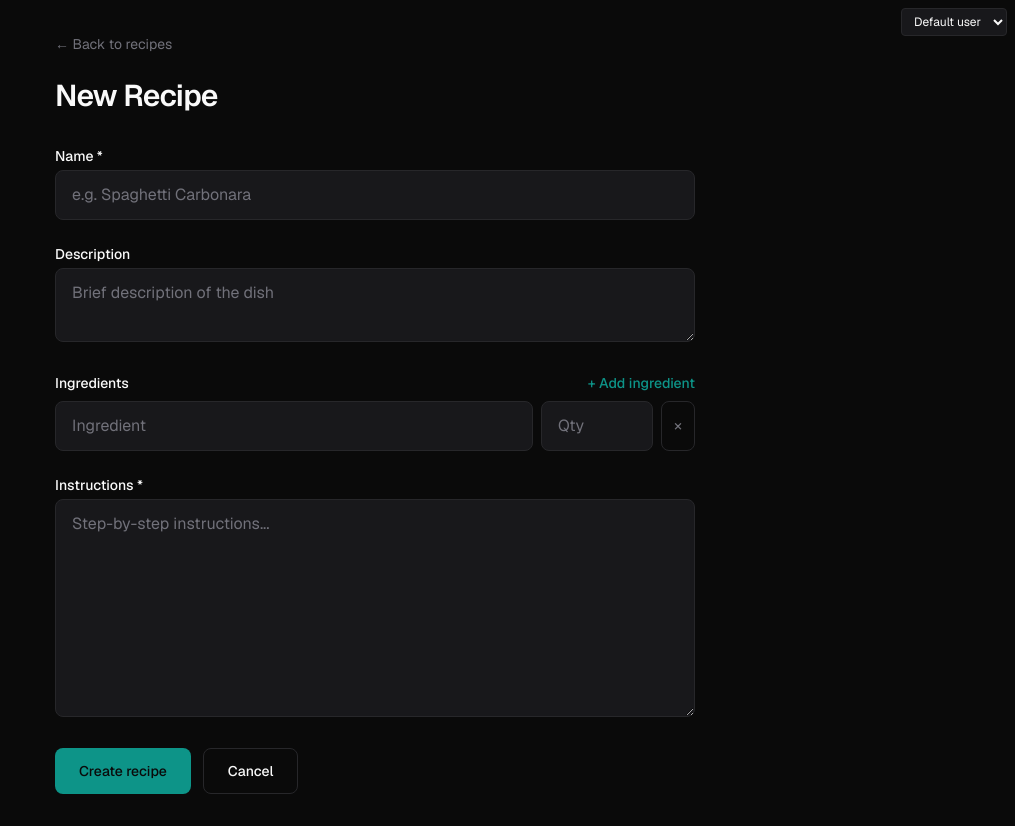
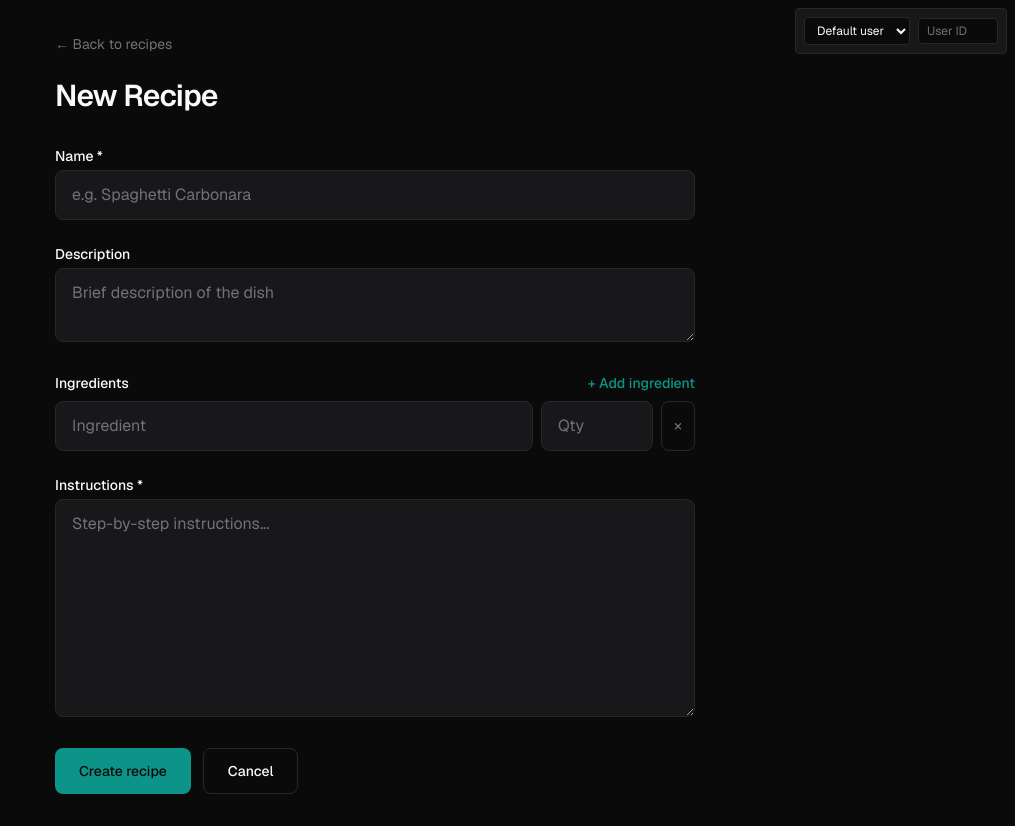
Before and after one commit to okay1204/feature-flavor, a Next.js app in the folder frontend/: page /recipes/new in a window 1280 px wide. Shown: the whole page, without its empty margins (265-1280 px from the left). Built offline with nearby package versions, Linux system fonts and the light colour scheme; what launchdarkly-react-client-sdk would draw is missing.

Commit message:
Add textbox to change user id

```diff
--- a/frontend/components/LDProviderWrapper.tsx
+++ b/frontend/components/LDProviderWrapper.tsx
@@ -3,38 +3,69 @@
 import { LDProvider } from "launchdarkly-react-client-sdk";
 import { useCallback, useState } from "react";
 
-const USER_KEY = "ld-user-type";
+const USER_TYPE_KEY = "ld-user-type";
+const USER_ID_KEY = "ld-user-id";
 
 function getStoredUserType(): "default" | "beta" {
   if (typeof window === "undefined") return "default";
-  const stored = localStorage.getItem(USER_KEY);
+  const stored = localStorage.getItem(USER_TYPE_KEY);
   return stored === "beta" || stored === "default" ? stored : "default";
+}
+
+function getStoredUserId(): string {
+  if (typeof window === "undefined") return "";
+  return localStorage.getItem(USER_ID_KEY) ?? "";
 }
 
 export function LDProviderWrapper({ children }: { children: React.ReactNode }) {
   const [userType, setUserType] = useState<"default" | "beta">(() => getStoredUserType());
+  const [userId, setUserId] = useState(() => getStoredUserId());
 
   const handleUserChange = useCallback((e: React.ChangeEvent<HTMLSelectElement>) => {
     const value = e.target.value as "default" | "beta";
     setUserType(value);
-    localStorage.setItem(USER_KEY, value);
+    localStorage.setItem(USER_TYPE_KEY, value);
   }, []);
 
+  const handleUserIdChange = useCallback((e: React.ChangeEvent<HTMLInputElement>) => {
+    const value = e.target.value;
+    setUserId(value);
+    localStorage.setItem(USER_ID_KEY, value);
+  }, []);
+
+  const contextKey = userId.trim() || (userType === "default" ? "1" : "0");
+
   return (
-    <LDProvider key={userType} clientSideID="69a22c3c81adb50a28f9417b" context={{
-      key: userType === "default" ? "1" : "0",
+    <LDProvider
+      key={`${userType}-${contextKey}`}
+      clientSideID="69a22c3c81adb50a28f9417b"
+      context={{
+        key: contextKey,
         kind: "user",
         type: userType,
-    }}>
+      }}
+    >
+      <div className="fixed right-2 top-2 z-50 flex flex-col gap-1 rounded border border-border bg-card p-2">
+        <div className="flex items-center gap-2">
           <select
             value={userType}
             onChange={handleUserChange}
-        className="fixed right-2 top-2 z-50 rounded border border-border bg-card px-2 py-1 text-xs text-foreground"
+            className="rounded border border-border bg-background px-2 py-1 text-xs text-foreground"
             title="Switch user (for experiment)"
           >
             <option value="default">Default user</option>
             <option value="beta">Beta user</option>
           </select>
+          <input
+            type="text"
+            value={userId}
+            onChange={handleUserIdChange}
+            placeholder="User ID"
+            className="w-20 rounded border border-border bg-background px-2 py-1 text-xs text-foreground placeholder:text-muted-foreground"
+            title="Override user key"
+          />
+        </div>
+      </div>
       {children}
     </LDProvider>
   );
```
Lines whose indentation alone changed are shown as unchanged.
